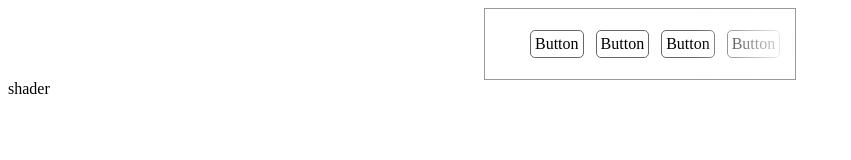
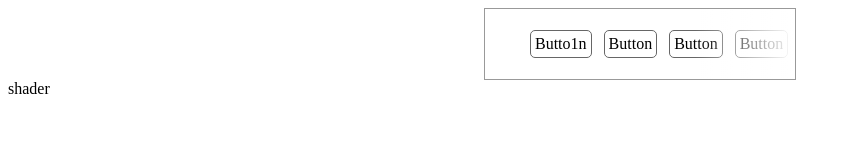
Before and after one commit to simple-chicken/CSS-Shader, a React app: page / in a window 1280 px wide. Shown: the top 160 px of the page, without its empty margins (0-851 px from the left). Built offline with nearby package versions, Linux system fonts and the light colour scheme.

Commit message:
feat(components): 11

```diff
--- a/commitlint.config.js
+++ b/commitlint.config.js
@@ -6,7 +6,7 @@ module.exports = {
       2,
       'always',
       ['upd', 'feat', 'fix', 'refactor', 'docs', 'chore', 'style', 'revert']
-    ]
-    // 'scope-enum': [2, 'always', [...czConfig.scopes]] // always 意思是scope必须是数组其中一个，never意思是不可以是数组其中一个
+    ],
+    'scope-enum': [2, 'always', [...czConfig.scopes]] // always 意思是scope必须是数组其中一个，never意思是不可以是数组其中一个
   }
 }
--- a/src/background/css-demo1/demo1.tsx
+++ b/src/background/css-demo1/demo1.tsx
@@ -8,7 +8,7 @@ export default function CssBackground() {
   return (
     <div className="g-container">
       <ul>
-        <li>Button</li>
+        <li>Butto1n</li>
         <li>Button</li>
         <li>Button</li>
         <li>Button</li>
```
